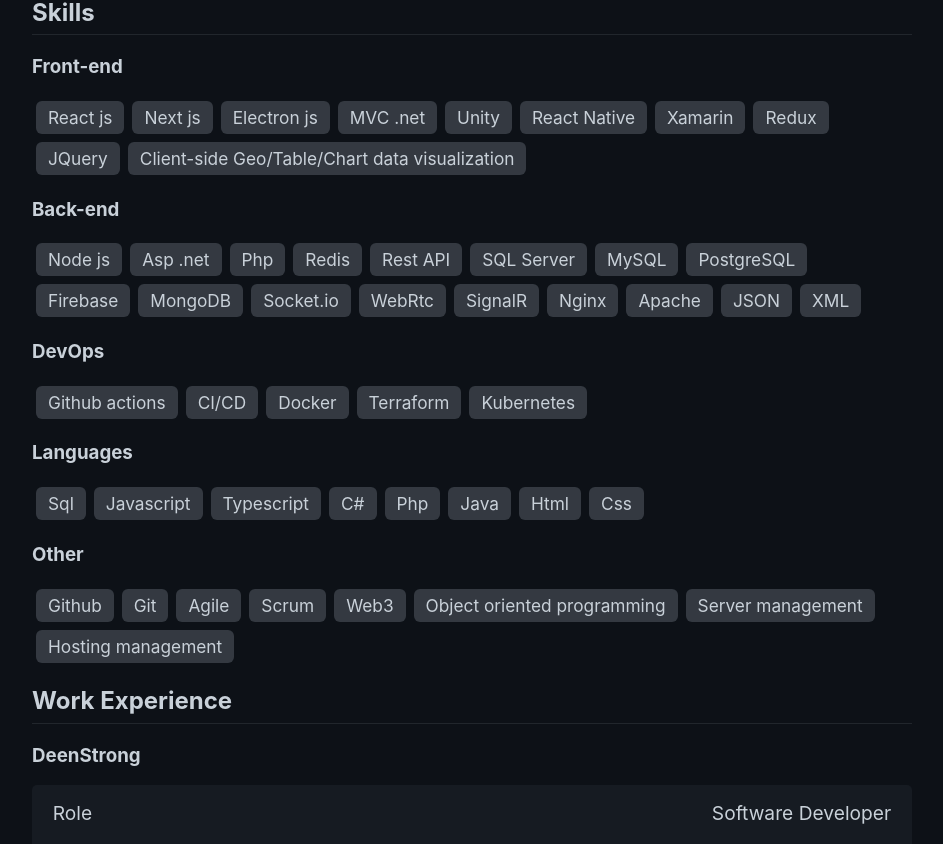
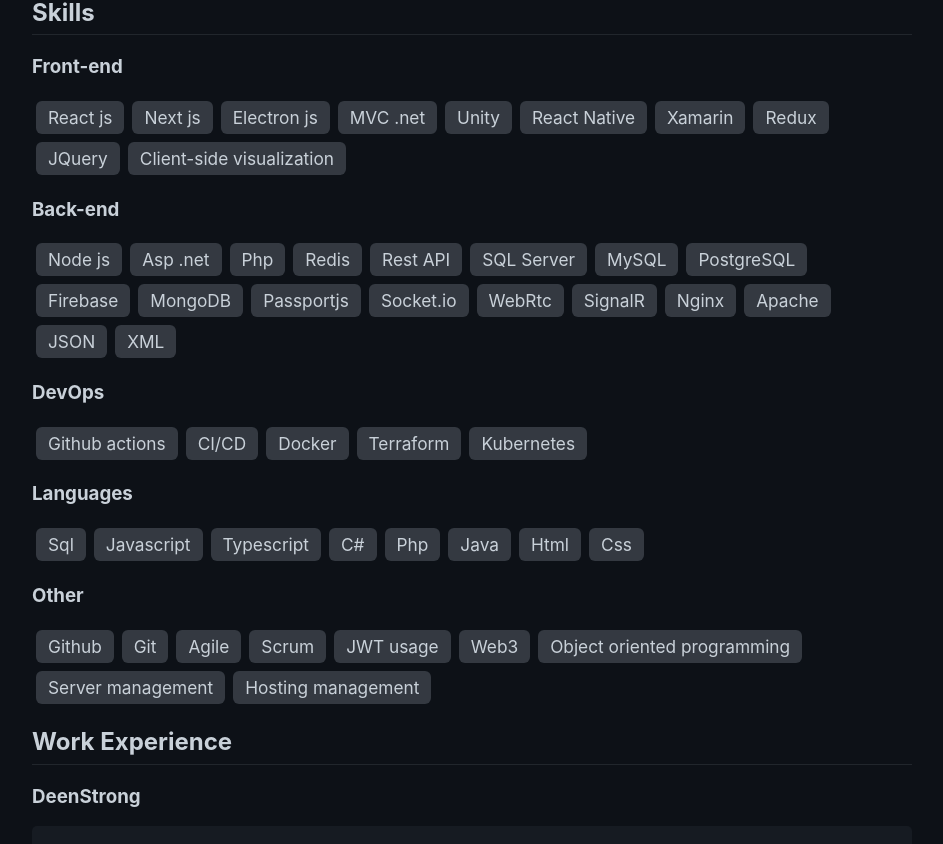
Before and after one commit to ahmadmarhaba/ahmadmarhaba.github.io, a React (Create React App) app: page / in a window 1280 px wide. Shown: the part 492-1336 px from the top of the page, without its empty margins (168-1111 px from the left). Built offline with nearby package versions, Linux system fonts and the light colour scheme.

Commit message:
update content

```diff
--- a/src/Component/Projects.js
+++ b/src/Component/Projects.js
@@ -26,7 +26,7 @@
               <ul className='listPoints summary'>
                 <li><span>{`This is a social media app project that allows you to post feed and follow people you want to view their posts.`}</span></li>
 
-                <li><span>{`You can edit and delete posts in the feed.`}</span></li>
+                <li><span>{`You can sort, report, share, edit, and delete posts in the feed.`}</span></li>
 
                 <li><span>{`Passportjs and JWT was used for authentication.`}</span></li>
 
--- a/src/Component/Skills.js
+++ b/src/Component/Skills.js
@@ -15,7 +15,7 @@
                 <span>{`Xamarin`}</span>
                 <span>{`Redux`}</span>
                 <span>{`JQuery`}</span>
-                <span>{`Client-side Geo/Table/Chart data visualization`}</span>
+                <span>{`Client-side visualization`}</span>
             </li>
             <li><h3>Back-end</h3></li>
             <li className='split points'>
@@ -29,6 +29,7 @@
                 <span>{`PostgreSQL`}</span>
                 <span>{`Firebase`}</span>
                 <span>{`MongoDB`}</span>
+                <span>{`Passportjs`}</span>
                 <span>{`Socket.io`}</span>
                 <span>{`WebRtc`}</span>
                 <span>{`SignalR`}</span>
@@ -62,6 +63,7 @@
                 <span>{`Git`}</span>
                 <span>{`Agile`}</span>
                 <span>{`Scrum`}</span>
+                <span>{`JWT usage`}</span>
                 <span>{`Web3`}</span>
                 <span>{`Object oriented programming`}</span>
                 <span>{`Server management`}</span>
```
